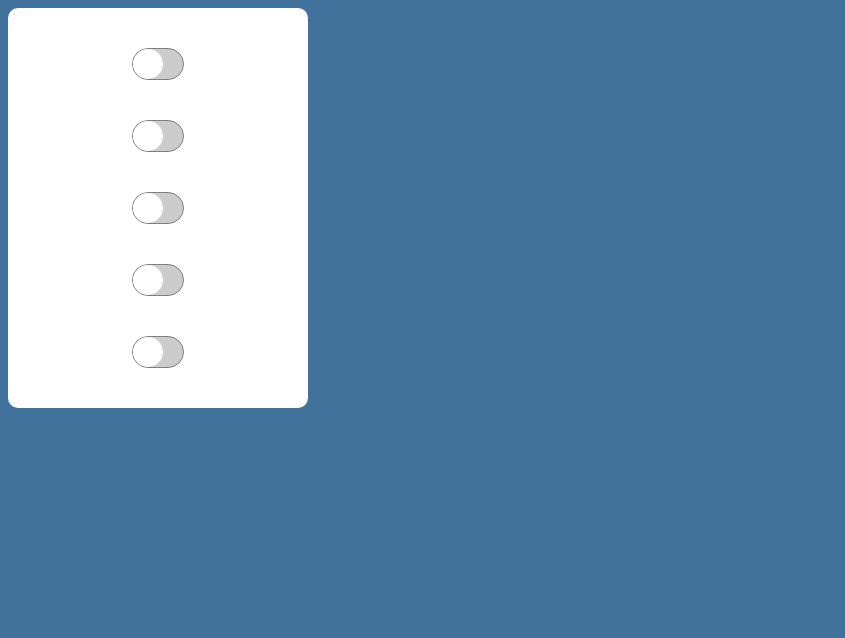
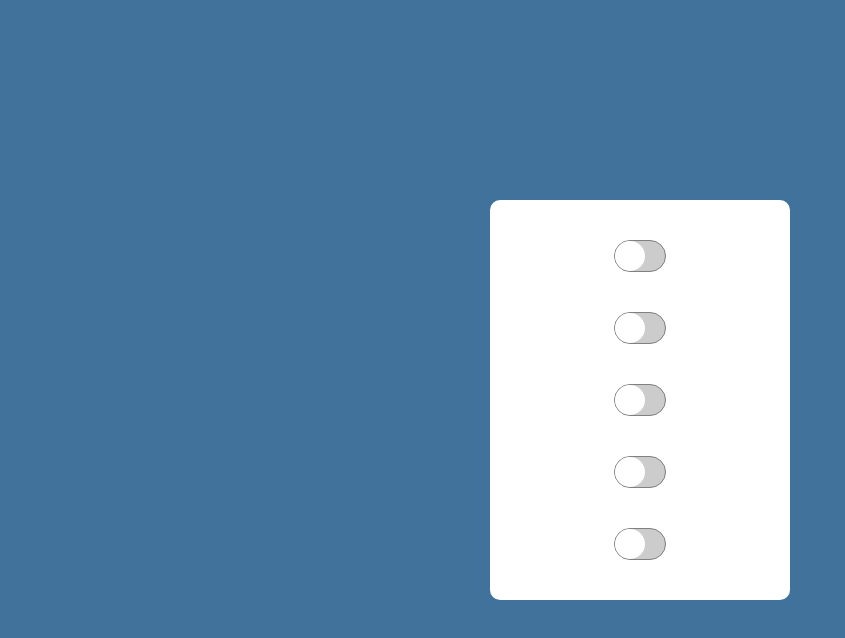
Before and after one commit to evan-kapantais/random-switches, a plain HTML site: page index.html in a window 1280 px wide. Shown: the whole page, without its empty margins (0-845 px from the left). Drawn offline with nearby package versions, Linux system fonts and the light colour scheme.

Commit message:
finalising

```diff
--- a/style.css
+++ b/style.css
@@ -3,10 +3,10 @@ body {
 }
 
 .container {
-  /* position: absolute;
+  position: absolute;
   top: 50%;
   left: 50%;
-  transform: translate(-50%, -50%); */
+  transform: translate(-50%, -50%);
   background-color: #fff;
   width: 300px;
   height: 400px;
```
